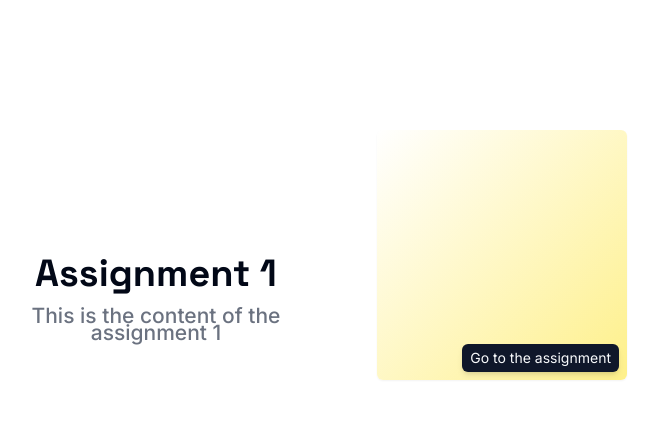
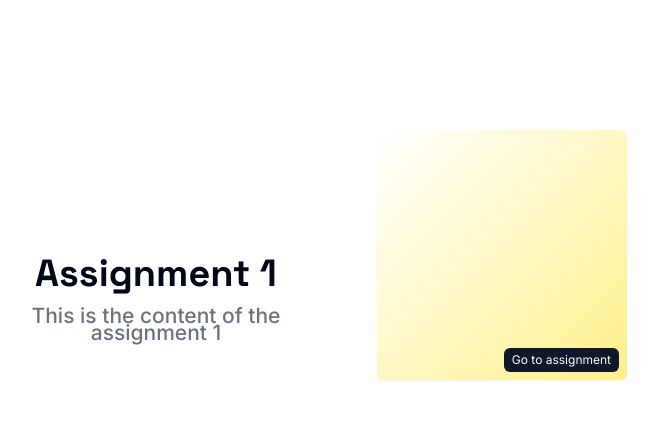
Before and after one commit to Berrutz/DataVis-Project, a Next.js app in the folder web-application/: page /DataVis-Project/ in a window 1280 px wide. Shown: the part 2360-2790 px from the top of the page, without its empty margins (311-969 px from the left). Built offline with nearby package versions, Linux system fonts and the light colour scheme.

Commit message:
Refactor assignment-section

```diff
--- /dev/null
+++ b/web-application/src/app/_components/assignment-section-components/assignment-card.tsx
@@ -0,0 +1,95 @@
+import { cn } from "@/lib/utils";
+import Link from "next/link";
+import { CurrentAssignmentType } from "../assignments-section";
+
+interface BaseAssignmentCardProps {
+  className?: string,
+  children?: React.ReactNode,
+  isSelected?: boolean,
+}
+
+function BaseAssignmentCard({ className, children, isSelected }: BaseAssignmentCardProps) {
+  return (isSelected &&
+    <div
+      className={cn(
+        "absolute left-1/2 top-0 aspect-square h-[250px] -translate-x-1/2 rounded-md sm:left-0 sm:top-1/2 sm:-translate-y-1/2 sm:translate-x-0",
+        isSelected ? "opacity-100" : "opacity-0",
+        className
+      )}>
+      {children}
+    </div>
+  );
+}
+
+
+interface LinkAssignmentCardProps extends BaseAssignmentCardProps {
+  href: string;
+}
+
+function LinkAssignmentCard({ href, ...props }: LinkAssignmentCardProps) {
+  return <BaseAssignmentCard
+    className={cn("shadow-sm", props.className)}
+    isSelected={props.isSelected}>
+    <Link href={href} className="absolute inset-0">
+      {props.children}
+      <div className="absolute bottom-2 right-2 rounded-md bg-primary px-2 py-1 text-xs text-primary-foreground">Go to assignment</div>
+    </Link>
+  </BaseAssignmentCard>
+}
+
+
+interface SpecificAssignmentCardProps {
+  selectedAssignment?: CurrentAssignmentType;
+}
+
+export const NoAssignmentCard = ({ selectedAssignment }: SpecificAssignmentCardProps) => {
+  return (
+    <BaseAssignmentCard
+      isSelected={selectedAssignment === undefined || selectedAssignment === null}
+      className="bg-gradient-to-br from-background to-gray-200" />
+  )
+}
+
+export const Assignment1Card = ({ selectedAssignment }: SpecificAssignmentCardProps) => {
+  return (
+    <LinkAssignmentCard href="#assignments" isSelected={selectedAssignment == "Assignment 1"} className="bg-gradient-to-br from-background to-orange-200">
+
+    </LinkAssignmentCard>
+  )
+}
+
+
+export const Assignment2Card = ({ selectedAssignment }: SpecificAssignmentCardProps) => {
+  return (
+    <LinkAssignmentCard href="#assignments" isSelected={selectedAssignment == "Assignment 2"} className="bg-gradient-to-br from-background to-blue-200">
+
+    </LinkAssignmentCard>
+  )
+}
+
+
+export const Assignment3Card = ({ selectedAssignment }: SpecificAssignmentCardProps) => {
+  return (
+    <LinkAssignmentCard href="#assignments" isSelected={selectedAssignment == "Assignment 3"} className="bg-gradient-to-br from-background to-emerald-200">
+
+    </LinkAssignmentCard>
+  )
+}
+
+
+export const Assignment4Card = ({ selectedAssignment }: SpecificAssignmentCardProps) => {
+  return (
+    <LinkAssignmentCard href="#assignments" isSelected={selectedAssignment == "Assignment 4"} className="bg-gradient-to-br from-background to-red-200">
+
+    </LinkAssignmentCard>
+  )
+}
+
+
+export const Assignment5Card = ({ selectedAssignment }: SpecificAssignmentCardProps) => {
+  return (
+    <LinkAssignmentCard href="#assignments" isSelected={selectedAssignment == "Assignment 5"} className="bg-gradient-to-br from-background to-yellow-200">
+
+    </LinkAssignmentCard>
+  )
+}
--- a/web-application/src/app/_components/assignments-section.tsx
+++ b/web-application/src/app/_components/assignments-section.tsx
@@ -5,8 +5,9 @@ import { cn } from "@/lib/utils";
 import { useScroll, useTransform, motion, useInView } from "framer-motion";
 import Link from "next/link";
 import { useEffect, useRef, useState } from "react";
+import { Assignment1Card, Assignment2Card, Assignment3Card, Assignment4Card, Assignment5Card, NoAssignmentCard } from "./assignment-section-components/assignment-card";
 
-type AssignmentDataType = {
+export type AssignmentDataType = {
   name: string;
   shortDescription: string;
 }
@@ -34,7 +35,7 @@ const assignmentsData: AssignmentDataType[] = [
   },
 ]
 
-type CurrentAssignmentType = typeof assignmentsData[number]["name"];
+export type CurrentAssignmentType = typeof assignmentsData[number]["name"];
 
 export default function AssignmentsSection() {
   const { ref } = useSectionInView("Assignments", 0.3);
@@ -82,12 +83,12 @@ export default function AssignmentsSection() {
           </motion.div>
 
           <div className="relative h-full w-full sm:sticky sm:top-0 sm:h-screen">
-            <NoAssignmentCard currentAssignment={currentFocusedAss.at(0)} />
-            <Assignment1Card currentAssignment={currentFocusedAss.at(0)} />
-            <Assignment2Card currentAssignment={currentFocusedAss.at(0)} />
-            <Assignment3Card currentAssignment={currentFocusedAss.at(0)} />
-            <Assignment4Card currentAssignment={currentFocusedAss.at(0)} />
-            <Assignment5Card currentAssignment={currentFocusedAss.at(0)} />
+            <NoAssignmentCard selectedAssignment={currentFocusedAss.at(0)} />
+            <Assignment1Card selectedAssignment={currentFocusedAss.at(0)} />
+            <Assignment2Card selectedAssignment={currentFocusedAss.at(0)} />
+            <Assignment3Card selectedAssignment={currentFocusedAss.at(0)} />
+            <Assignment4Card selectedAssignment={currentFocusedAss.at(0)} />
+            <Assignment5Card selectedAssignment={currentFocusedAss.at(0)} />
           </div>
 
         </div>
@@ -149,85 +150,3 @@ const AssignmentTitle = ({ assignmentData, isSmallScreen, setSelectedAss }: Assi
     </div>
   )
 }
-
-
-interface AssignmentCardProps {
-  className?: string;
-  children?: React.ReactNode;
-  href: string;
-  isSelected: boolean;
-};
-
-const AssignmentCard = ({ className, children, href, isSelected, ...props }: AssignmentCardProps) => {
-  return (
-    isSelected &&
-    <Link
-      href={href}
-      className={cn(
-        "absolute left-1/2 top-0 aspect-square h-[250px] -translate-x-1/2 rounded-md transition-[shadow] sm:left-0 sm:top-1/2 sm:-translate-y-1/2 sm:translate-x-0",
-        isSelected ? "opacity-100 shadow-sm" : "opacity-0",
-        className
-      )}>
-      <div className="absolute bottom-2 right-2 rounded-md bg-primary px-2 py-1 text-sm text-primary-foreground shadow-md">Go to the assignment</div>
-    </Link>
-  )
-}
-
-interface SpecificAssignmentCardProps {
-  currentAssignment?: CurrentAssignmentType;
-}
-
-const NoAssignmentCard = (props: SpecificAssignmentCardProps) => {
-  return (
-    <div
-      className={cn(
-        "absolute left-1/2 top-0 aspect-square h-[250px] -translate-x-1/2 rounded-md bg-gradient-to-br from-background to-gray-200 transition-[shadow] sm:left-0 sm:top-1/2 sm:-translate-y-1/2 sm:translate-x-0",
-        props.currentAssignment === undefined ? "opacity-100" : "opacity-0",
-      )}>
-    </div>
-  )
-}
-
-const Assignment1Card = (props: SpecificAssignmentCardProps) => {
-  return (
-    <AssignmentCard href="#assignments" isSelected={props.currentAssignment == "Assignment 1"} className="bg-gradient-to-br from-background to-orange-200">
-
-    </AssignmentCard>
-  )
-}
-
-
-const Assignment2Card = (props: SpecificAssignmentCardProps) => {
-  return (
-    <AssignmentCard href="#assignments" isSelected={props.currentAssignment == "Assignment 2"} className="bg-gradient-to-br from-background to-blue-200">
-
-    </AssignmentCard>
-  )
-}
-
-
-const Assignment3Card = (props: SpecificAssignmentCardProps) => {
-  return (
-    <AssignmentCard href="#assignments" isSelected={props.currentAssignment == "Assignment 3"} className="bg-gradient-to-br from-background to-emerald-200">
-
-    </AssignmentCard>
-  )
-}
-
-
-const Assignment4Card = (props: SpecificAssignmentCardProps) => {
-  return (
-    <AssignmentCard href="#assignments" isSelected={props.currentAssignment == "Assignment 4"} className="bg-gradient-to-br from-background to-red-200">
-
-    </AssignmentCard>
-  )
-}
-
-
-const Assignment5Card = (props: SpecificAssignmentCardProps) => {
-  return (
-    <AssignmentCard href="#assignments" isSelected={props.currentAssignment == "Assignment 5"} className="bg-gradient-to-br from-background to-yellow-200">
-
-    </AssignmentCard>
-  )
-}
```
Also changed, not shown: web-application/src/app/_components/assignment-section-components/assignment-title.tsx (added).
